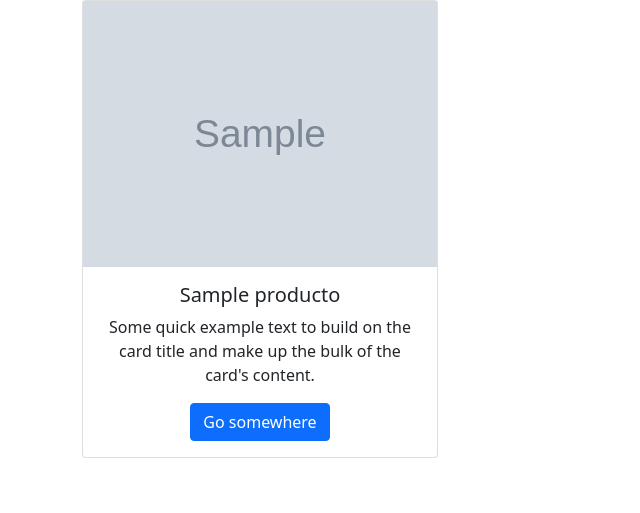
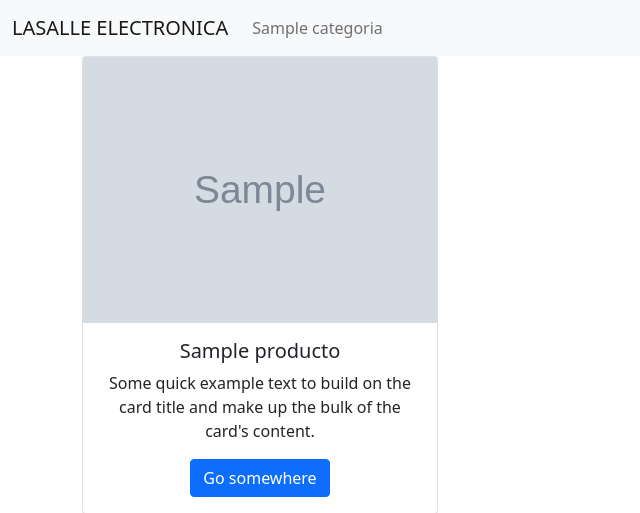
Before and after one commit to grupohernandezalba/taller-de-desarrollo-212, a PHP site: page /electronica/index.php in a window 1280 px wide. Shown: the top 513 px of the page, without its empty margins (0-640 px from the left). Run offline with PHP 8.4, Linux system fonts and the light colour scheme; tables that the repository leaves empty or names only in its code hold one stand-in row (values such as "Sample post").

Commit message:
categorias

```diff
--- /dev/null
+++ b/electronica/categorias.php
@@ -0,0 +1,15 @@
+<?php
+
+    $consulta  = "SELECT * FROM tb_categorias";
+    $query = $conn->prepare($consulta);
+    $query->execute();
+
+    while($registro = $query->fetch())
+    {
+        ?>
+        <li class="nav-item">
+          <a class="nav-link" href="?categoria=<?=$registro["id"]?>"><?=$registro["nombre"]?></a>
+        </li>
+        <?php
+    }
+?>
--- a/electronica/index.php
+++ b/electronica/index.php
@@ -9,7 +9,13 @@
 </head>
 <body>
     <?php
+
+        $categoria = 0;
+        if(isset($_GET["categoria"]))
+            $categoria = $_GET["categoria"];
+
         include("conexion.php");
+        include("menu.php");
         include("productos.php");
     ?>
     <script src="https://cdn.jsdelivr.net/npm/bootstrap@5.0.2/dist/js/bootstrap.bundle.min.js" integrity="sha384-MrcW6ZMFYlzcLA8Nl+NtUVF0sA7MsXsP1UyJoMp4YLEuNSfAP+JcXn/tWtIaxVXM" crossorigin="anonymous"></script>
--- /dev/null
+++ b/electronica/menu.php
@@ -0,0 +1,15 @@
+<nav class="navbar navbar-expand-lg navbar-light bg-light">
+  <div class="container-fluid">
+    <a class="navbar-brand" href="#">LASALLE ELECTRONICA</a>
+    <button class="navbar-toggler" type="button" data-bs-toggle="collapse" data-bs-target="#navbarSupportedContent" aria-controls="navbarSupportedContent" aria-expanded="false" aria-label="Toggle navigation">
+      <span class="navbar-toggler-icon"></span>
+    </button>
+    <div class="collapse navbar-collapse" id="navbarSupportedContent">
+      <ul class="navbar-nav me-auto mb-2 mb-lg-0">
+        <?php
+         include("categorias.php");
+        ?>
+      </ul>
+    </div>
+  </div>
+</nav>
--- a/electronica/productos.php
+++ b/electronica/productos.php
@@ -1,7 +1,13 @@
 <div class="container">
         <div class="row">
             <?php
-                $consulta  = "SELECT * FROM tb_productos";
+
+                if(!$categoria)
+                    $consulta  = "SELECT * FROM tb_productos";
+                else
+                    $consulta  = "SELECT * FROM tb_productos
+                                WHERE fk_clave_cat = ".$categoria;
+
                 $query = $conn->prepare($consulta);
                 $query->execute();
                 while($registro = $query->fetch())
```
